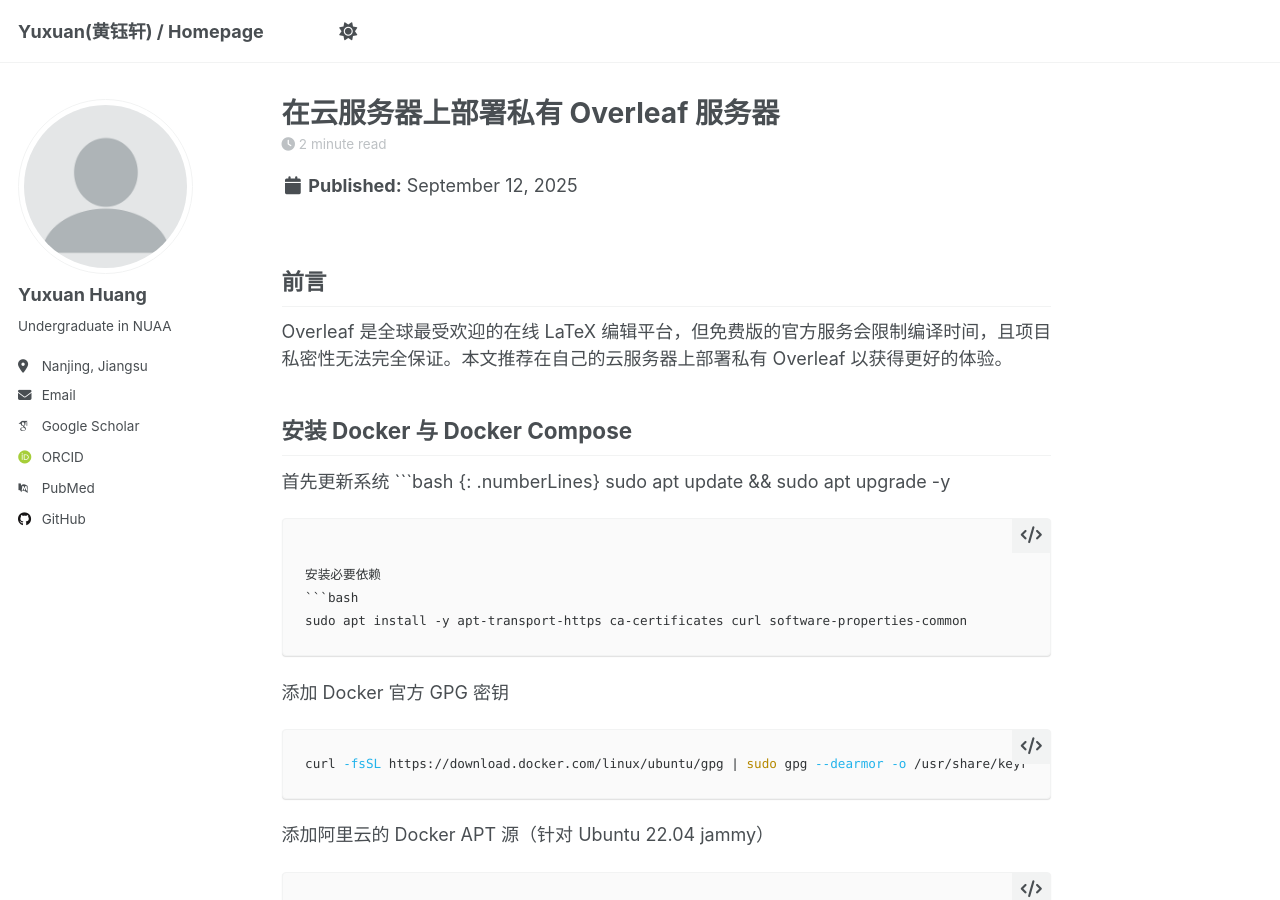
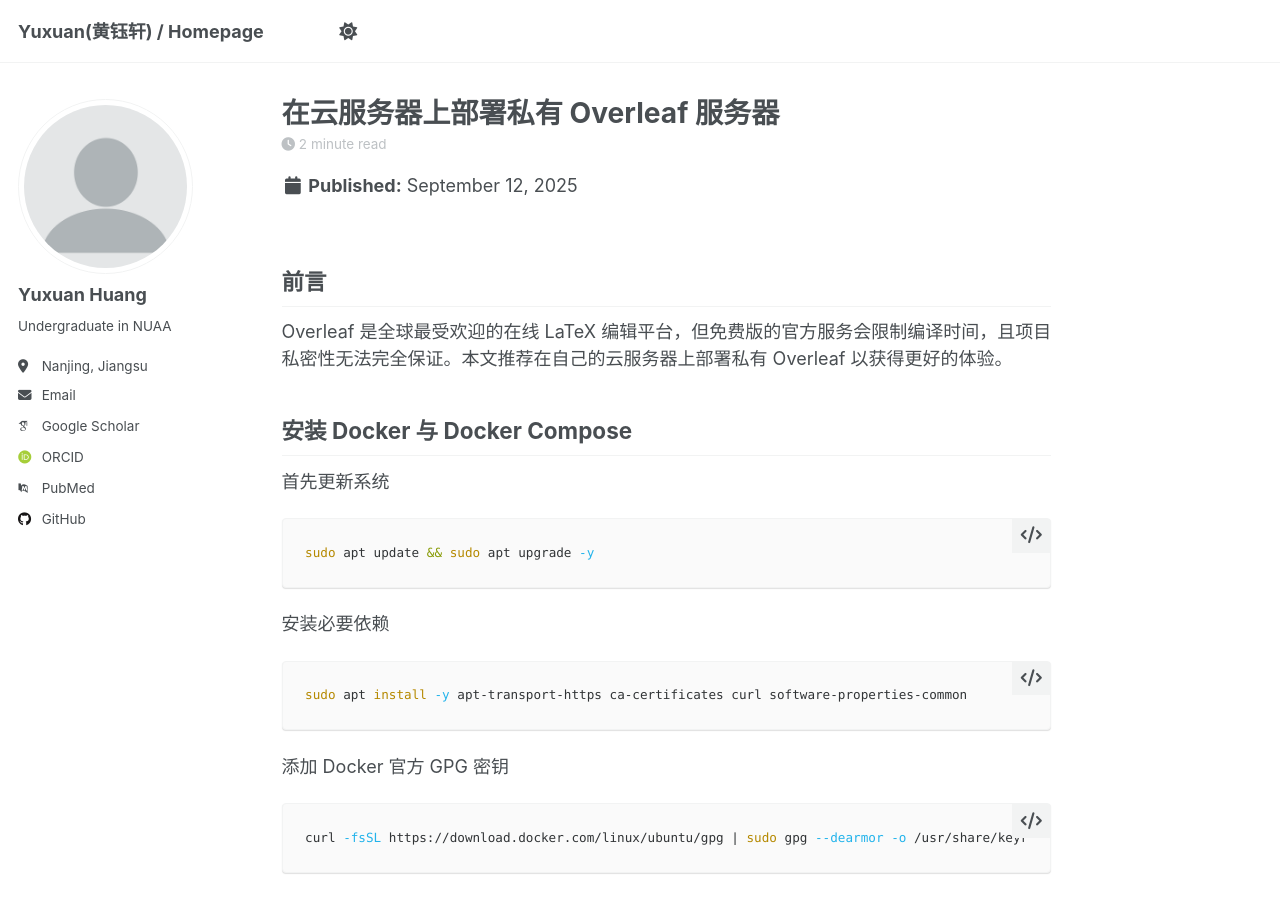
Before and after one commit to Cresc3nt/Cresc3nt.github.io, a Jekyll site: the page built from _posts/2025-09-12-overleaf-server.md, in a window 1280 px wide and 900 px high. Built offline with Jekyll 4.4.1, drawn with Linux system fonts in a browser that asks for light colours; some web fonts are replaced; a script that is not in the unit is left out.

Commit message:
Update 2025-09-12-overleaf-server.md

````diff
--- a/_posts/2025-09-12-overleaf-server.md
+++ b/_posts/2025-09-12-overleaf-server.md
@@ -21,7 +21,7 @@
 ## 安装 Docker 与 Docker Compose
 
 首先更新系统
-```bash {: .numberLines}
+```bash
 sudo apt update && sudo apt upgrade -y
 ```
 
````
